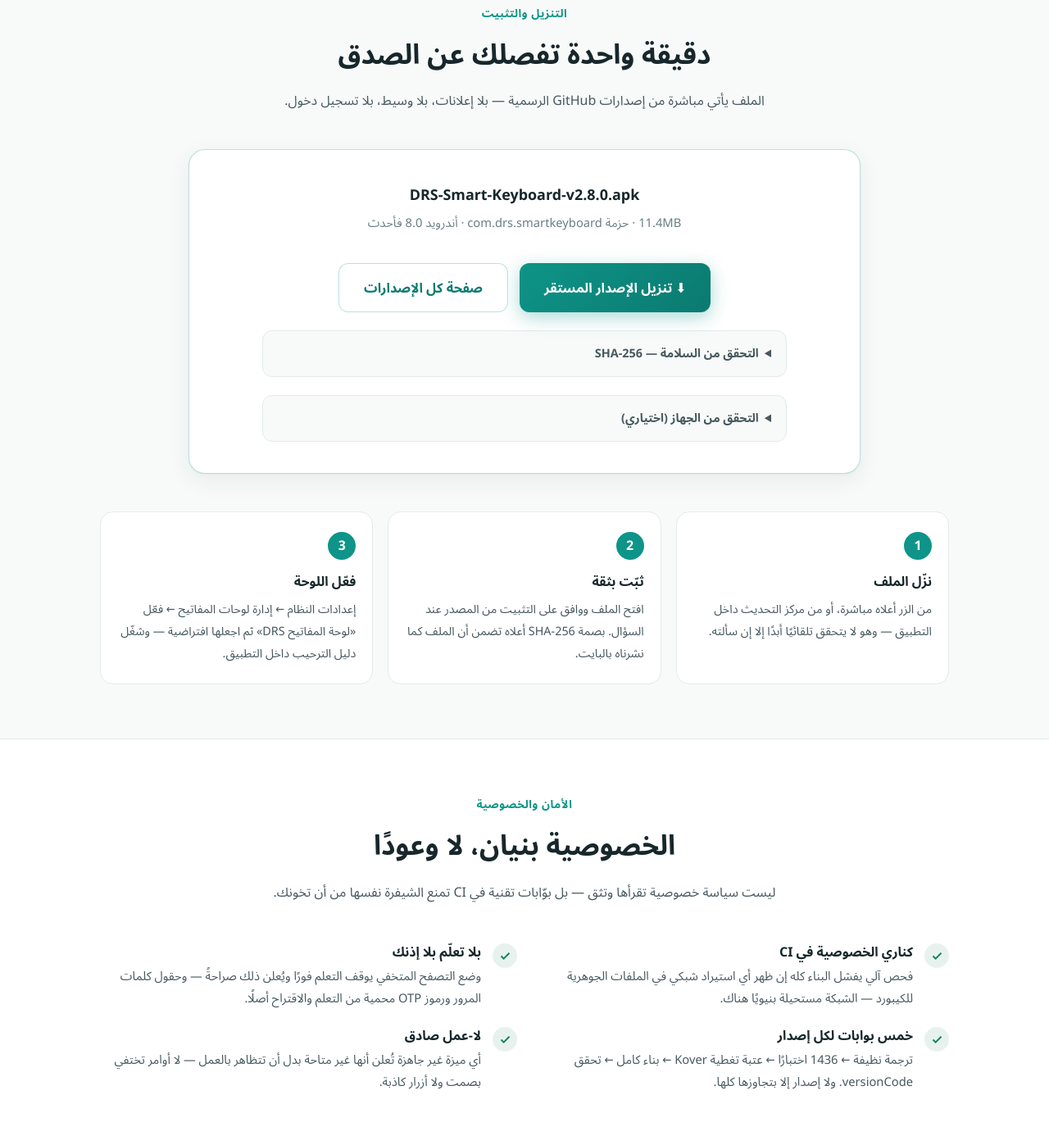
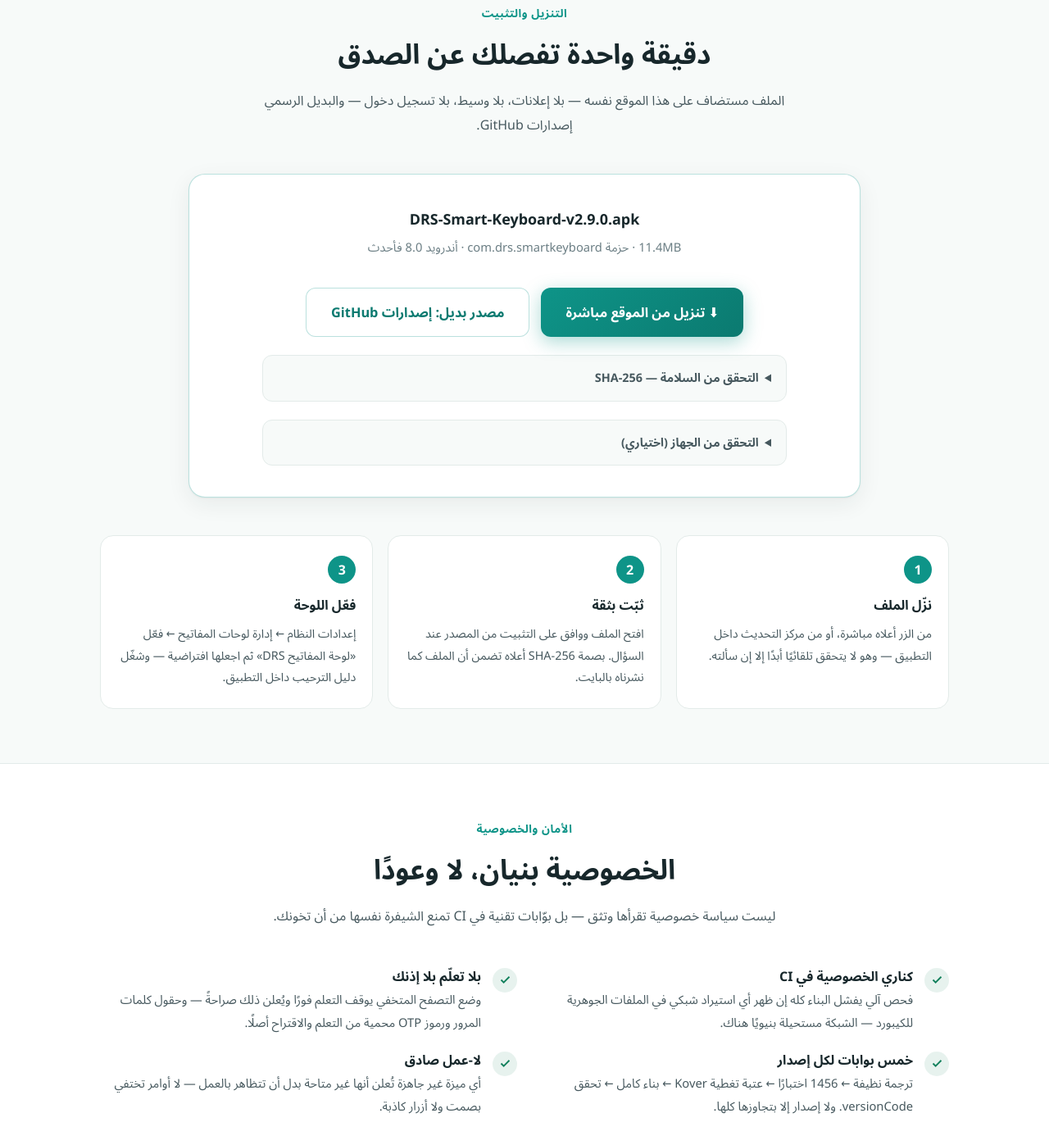
Before and after one commit to CTO-DRS/DRS-SmartKeyboard, a plain HTML site: page docs/index.html in a window 1280 px wide. Shown: the part 1754-3140 px from the top of the page at 82% size. Drawn offline with Linux system fonts and the light colour scheme.

Commit message:
feat(site): استضافة APK على الموقع نفسه — تنزيل مباشر بلا وسيط
- docs/apk/ يحمل APK v2.9.0 (11,902,736 بايت) + SHA256SUMS.txt — البصمة 1b9ab2e3...5151 تطابق إصدارات GitHub حرفيًا
- أزرار التنزيل (الواجهة + قسم التنزيل) تشير للملف المحلي نسبيًا: cto-drs.github.io بلا إعادة توجيه ولا إعلانات
- مصدر بديل موثق: رابط إصدارات GitHub يبقى موجودًا
- .nojekyll لضمان خدمة الملفات الثنائية كما هي، واستثناء !docs/apk/*.apk في .gitignore
- إصلاح قِدم قسم التنزيل: v2.8.0→v2.9.0 والبوابات 1436→1456 اختبارًا

```diff
--- a/docs/index.html
+++ b/docs/index.html
@@ -246,7 +246,7 @@
         ما تكتبه يبقى بينك وبين جهازك.
       </p>
       <div class="ctas">
-        <a class="btn primary" href="https://github.com/CTO-DRS/DRS-SmartKeyboard/releases/download/v2.9.0/DRS-Smart-Keyboard-v2.9.0.apk" download>
+        <a class="btn primary" href="apk/DRS-Smart-Keyboard-v2.9.0.apk" download>
           ⬇ تنزيل APK — v2.9.0 (11.4MB)
         </a>
         <a class="btn ghost" href="https://github.com/CTO-DRS/DRS-SmartKeyboard/releases">كل الإصدارات والثيمات</a>
@@ -329,14 +329,14 @@
       <div class="sec-head">
         <div class="kicker">التنزيل والتثبيت</div>
         <h2>دقيقة واحدة تفصلك عن الصدق</h2>
-        <p>الملف يأتي مباشرة من إصدارات GitHub الرسمية — بلا إعلانات، بلا وسيط، بلا تسجيل دخول.</p>
+        <p>الملف مستضاف على هذا الموقع نفسه — بلا إعلانات، بلا وسيط، بلا تسجيل دخول — والبديل الرسمي إصدارات GitHub.</p>
       </div>
       <div class="dl-card">
-        <div class="apk-name">DRS-Smart-Keyboard-v2.8.0.apk</div>
+        <div class="apk-name">DRS-Smart-Keyboard-v2.9.0.apk</div>
         <div class="meta">11.4MB · حزمة com.drs.smartkeyboard · أندرويد 8.0 فأحدث</div>
         <div class="ctas">
-          <a class="btn primary" href="https://github.com/CTO-DRS/DRS-SmartKeyboard/releases/download/v2.8.0/DRS-Smart-Keyboard-v2.8.0.apk" download>⬇ تنزيل الإصدار المستقر</a>
-          <a class="btn ghost" href="https://github.com/CTO-DRS/DRS-SmartKeyboard/releases">صفحة كل الإصدارات</a>
+          <a class="btn primary" href="apk/DRS-Smart-Keyboard-v2.9.0.apk" download>⬇ تنزيل من الموقع مباشرة</a>
+          <a class="btn ghost" href="https://github.com/CTO-DRS/DRS-SmartKeyboard/releases/download/v2.9.0/DRS-Smart-Keyboard-v2.9.0.apk" download>مصدر بديل: إصدارات GitHub</a>
         </div>
         <details class="sha">
           <summary>التحقق من السلامة — SHA-256</summary>
@@ -394,7 +394,7 @@
           <div class="tick"><svg width="15" height="15" viewBox="0 0 24 24" fill="none" stroke="currentColor" stroke-width="3"><path d="M20 6L9 17l-5-5"/></svg></div>
           <div>
             <h3>خمس بوابات لكل إصدار</h3>
-            <p>ترجمة نظيفة ← 1436 اختبارًا ← عتبة تغطية Kover ← بناء كامل ← تحقق versionCode. ولا إصدار إلا بتجاوزها كلها.</p>
+            <p>ترجمة نظيفة ← 1456 اختبارًا ← عتبة تغطية Kover ← بناء كامل ← تحقق versionCode. ولا إصدار إلا بتجاوزها كلها.</p>
           </div>
         </div>
         <div class="p-item">
```
Also changed, not shown: docs/apk/SHA256SUMS.txt (added), 3 other files.
